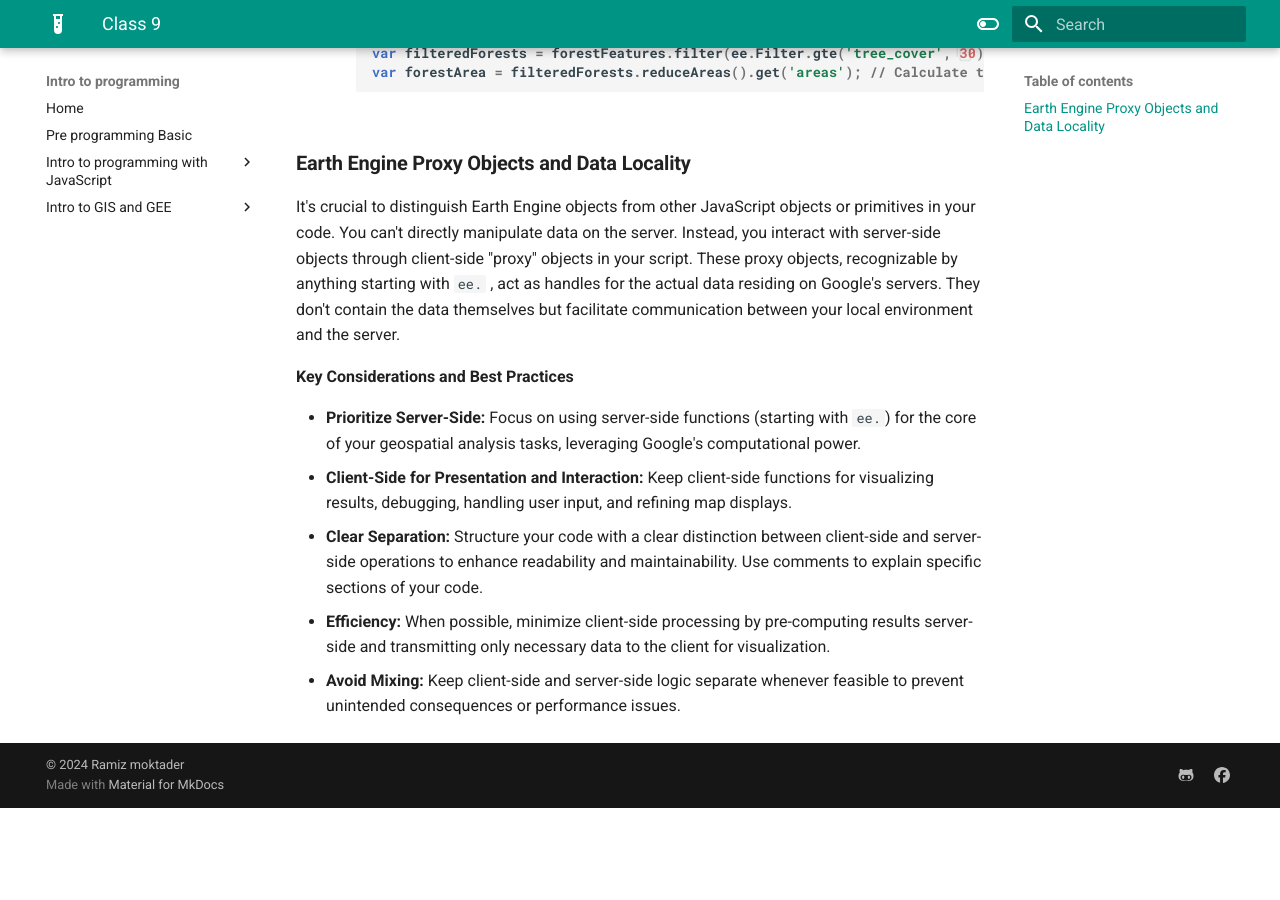
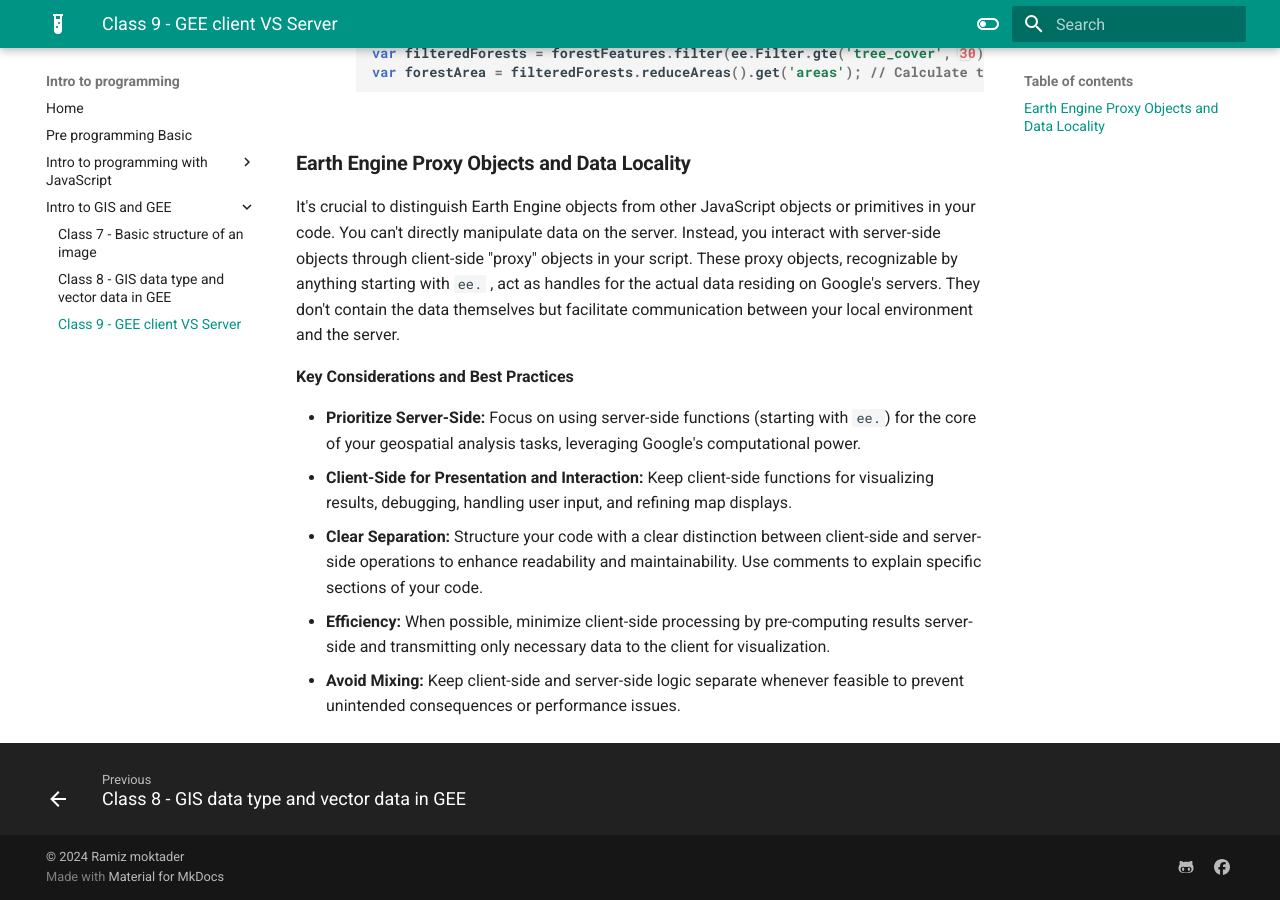
Before and after one commit to ramiz-moktader/geospatial-programming-course, an MkDocs documentation site: the page built from docs/gee-client-server-side-class9.md, in a window 1280 px wide and 900 px high, scrolled down 1417 px. Built offline with MkDocs 1.6.1 and Material for MkDocs 9.7.7, drawn with Linux system fonts in a browser that asks for light colours; before the commit the page ends 2225 px from its top, so only the background shows below that.

Commit message:
added class 9 in nav bar

```diff
--- a/mkdocs.yml
+++ b/mkdocs.yml
@@ -14,6 +14,7 @@ nav:
   - Intro to GIS and GEE:
      - Class 7 - Basic structure of an image: image-formation-class7.md
      - Class 8 - GIS data type and vector data in GEE: raster-vector-data-in-gee.md
+     - Class 9 - GEE client VS Server: gee-client-server-side-class9.md
 
 
 site_author: Ramiz moktader
```
